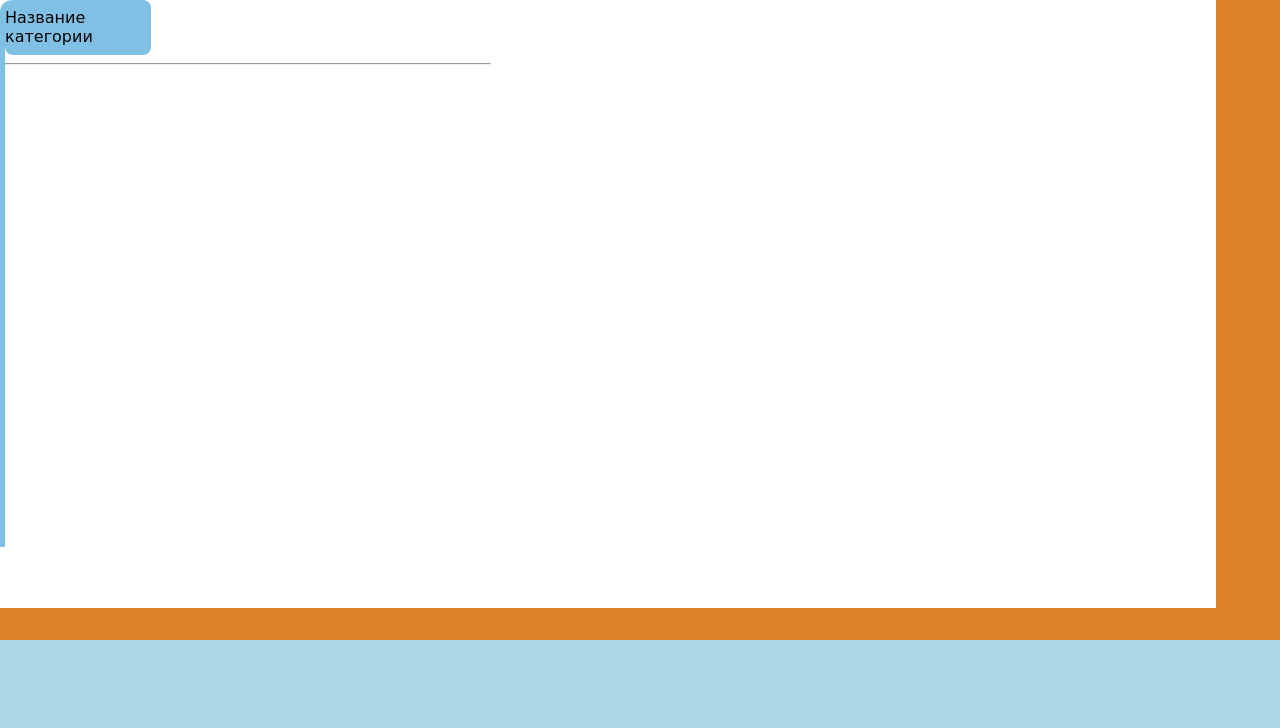
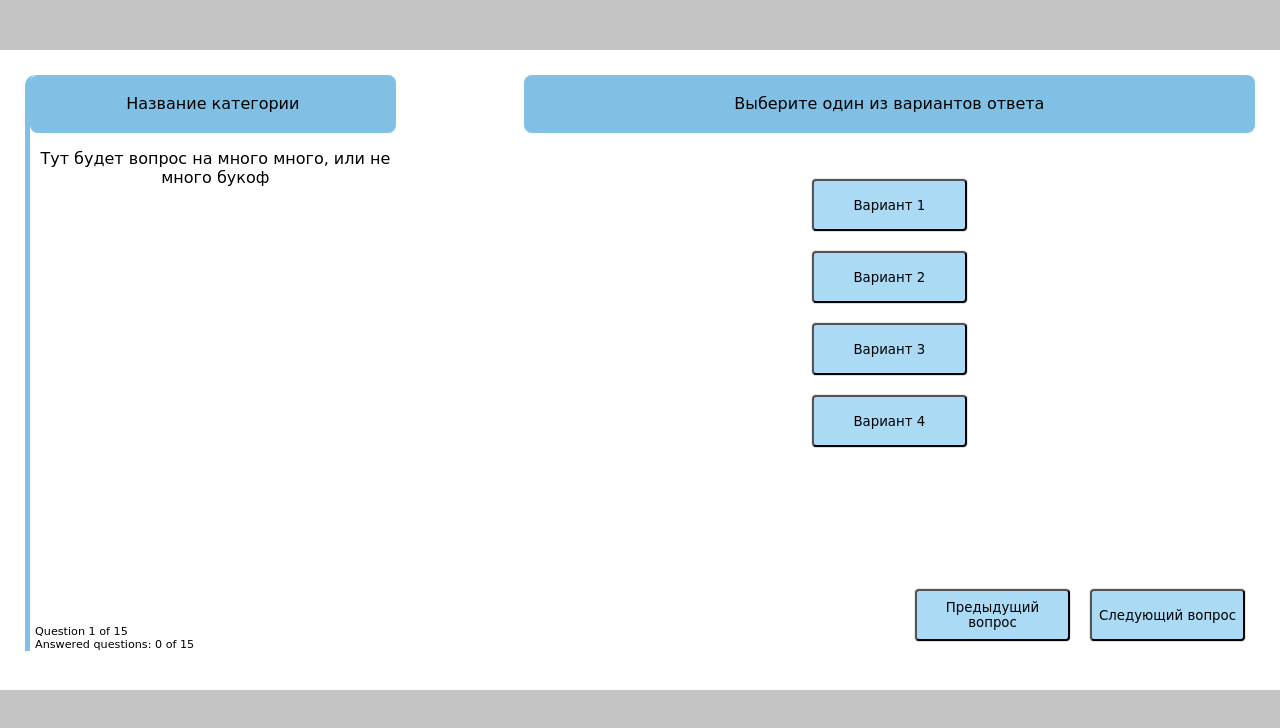
Before and after one commit to SergeiKsv/react-quiz, a React (Create React App) app: page / in a window 1280 px wide. Shown: the top 728 px of the page. Built offline with nearby package versions, Linux system fonts and the light colour scheme.

Commit message:
finished markup TODO:make more adaptive

```diff
--- a/public/index.html
+++ b/public/index.html
@@ -24,7 +24,7 @@
       work correctly both with client-side routing and a non-root public URL.
       Learn how to configure a non-root public URL by running `npm run build`.
     -->
-    <title>React App</title>
+    <title>Quiz</title>
   </head>
   <body>
     <noscript>You need to enable JavaScript to run this app.</noscript>
--- a/src/App.module.css
+++ b/src/App.module.css
@@ -1,7 +1,8 @@
   body
     {
-        background-color: lightblue;
+      background-color: #c4c4c4;
         font-size: 1rem;
+        font-family: "Comic Sans MS", "Comic Sans";
         height: 100%;
         width: 100%;
     }
--- a/src/components/QuestionScreen.jsx
+++ b/src/components/QuestionScreen.jsx
@@ -4,14 +4,32 @@ import styles from './Questions.module.css'
 
 export const QuestionScreen = () => {
 
+
     return (
         <div className={styles.QuestionScreen}>
-            <div className={styles.QuestionWrapper}>
-                <div className={styles.leftInfoBlock}>
-                    <div className={styles.header}>
-                        <span className={styles.categoryName}>Название категории</span>
-                    </div>
-                    <hr></hr>
+            <div className={styles.leftInfoBlock}>
+                <div className={styles.header}>
+                    <span className={styles.categoryName}>Название категории</span>
+                </div>
+                <p className={styles.question}>Тут будет вопрос на много много, или не много букоф</p>
+                <div className={styles.questionsCountInfo}>
+                    <span>Question 1 of 15</span>
+                    <span>Answered questions: 0 of 15</span>
+                </div>
+            </div>
+            <div className={styles.rightInfoBlock}>
+                <div className={styles.header}>
+                    <span className={styles.categoryName}>Выберите один из вариантов ответа</span>
+                </div>
+                <div className={styles.answersWrapper}>
+                    <button className={styles.answer}>Вариант 1</button>
+                    <button className={styles.answer}>Вариант 2</button>
+                    <button className={styles.answer}>Вариант 3</button>
+                    <button className={styles.answer}>Вариант 4</button>
+                </div>
+                <div className={styles.questionControlGroup}>
+                    <button className={styles.answer}>Предыдущий вопрос</button>
+                    <button className={styles.answer}>Следующий вопрос</button>
                 </div>
             </div>
         </div>
--- a/src/components/Questions.module.css
+++ b/src/components/Questions.module.css
@@ -1,32 +1,83 @@
 .QuestionScreen{
     position: absolute;
+    margin-top: 50px;
+    display: flex;
+    gap: 10%;
     height: 80%;
     width: 100%;
-    background-color:#db8127;
-}
-
-.QuestionWrapper{
-    background-color: #FFFF;
-    height: 95%;
-    width:  95%;
+    background-color:#FFF;
 }
 
 .leftInfoBlock{
     border-left: thick solid #80C0E4;
-    border-radius: 1.5vh 0 0 0;
+    display: flex;
+    flex-direction: column;
+    border-radius: 10px 0 0 0;
+    margin-top: 25px;
+    margin-left: 25px;
     height: 90%;
-    max-width: 40%;
+    width: 30%;
+}
+
+.question{
+    text-align: center;
+    margin-left: 5px;
+}
+
+.questionsCountInfo{
+    font-size: 0.7rem;
+    display: flex;
+    flex-direction: column;
+    margin-top: auto;
+    padding-left: 5px;
+}
+
+.rightInfoBlock{
+    margin-top: 25px;
+    margin-right: 25px;
+    height: 90%;
+    width: 60%;
+    display: flex;
+    flex-direction: column;
+    justify-content: flex-end;
+}
+
+.answersWrapper
+{
+    display: flex;
+    flex-direction: column;
+    margin-top: 5%;
+}
+
+.answer
+{
+    box-shadow: 0 1px 0 0  #dce1e6, 0 0 0 1px  #e7e8ec;
+    background-color: #abdaf5;
+    margin: 10px;
+    height: 52px;
+    width: 155px;
+    border-radius: 4px;
+    font-family: "Comic Sans MS", "Comic Sans";
+    align-self: center;
+}
+
+.answer:hover{
+    background-color: #dce1e6;
+    transition:0.4s;
+}
+
+.questionControlGroup{
+    display: flex;
+    margin-top: auto;
+    margin-left: auto;
 }
 
 .header{
     display: flex;
     align-items: center;
     justify-content: center;
-    width: 30%;
+    width: 100%;
     height: 10%;
     background:#80C0E4;
     border-radius: 1vh;
 }
-.categoryName{
-    font-family: "Comic Sans MS", "Comic Sans";
-}
```
